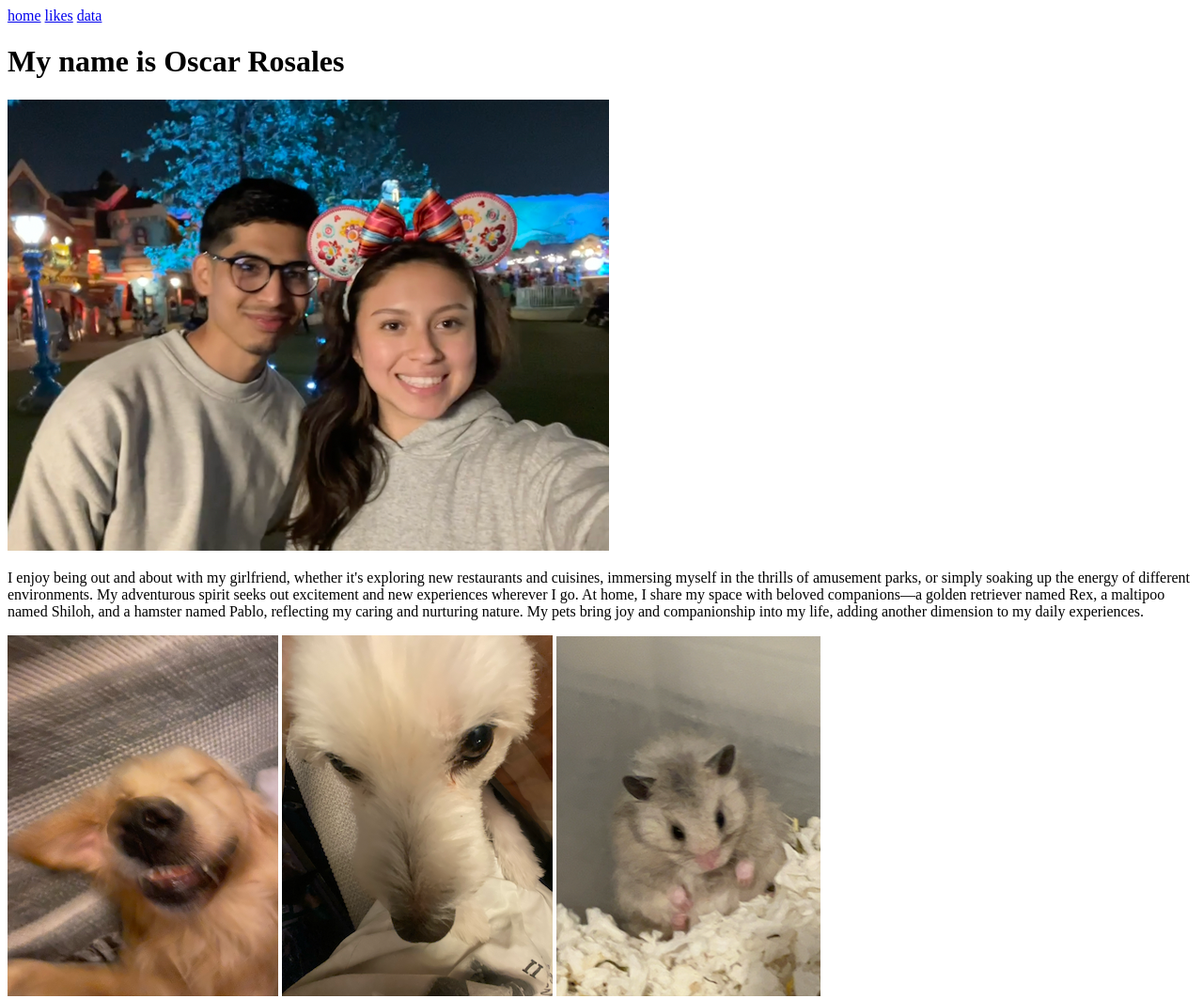
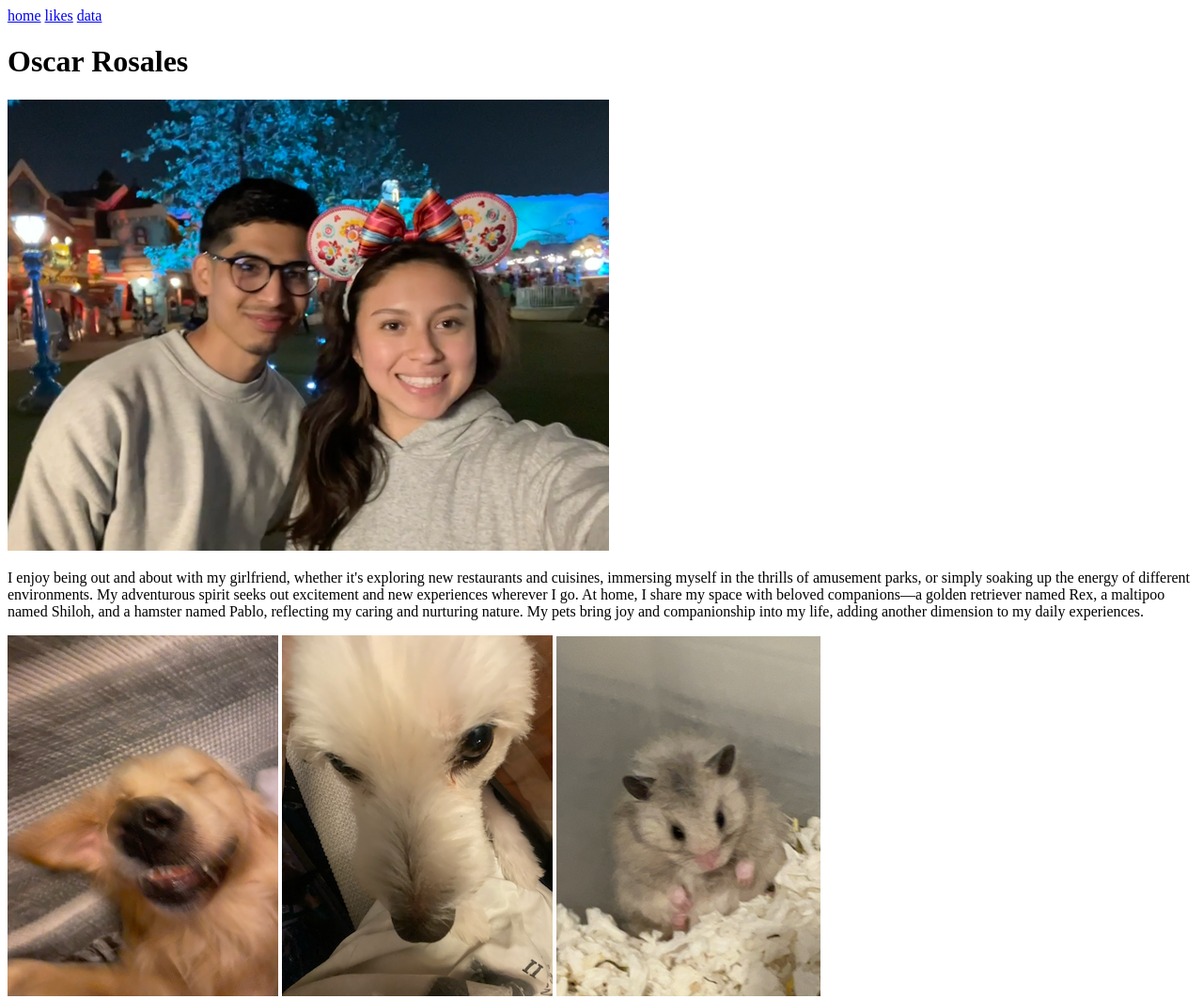
Before and after one commit to ozzyRosales/rosales_digitalTimeCapsule, a plain HTML site: page index.html in a window 1280 px wide. Shown: the top 1063 px of the page at 94% size. Drawn offline with Linux system fonts and the light colour scheme.

Commit message:
Update index.html

```diff
--- a/index.html
+++ b/index.html
@@ -10,7 +10,7 @@
         <title>Oscar Rosales</title>
 </head>
     <body>
-        <h1>My name is Oscar Rosales</h1>
+        <h1>Oscar Rosales</h1>
             <img src="img/Disney_pic_of_me.png">
             <p>I enjoy being out and about with my girlfriend, whether it's exploring new
             restaurants and cuisines, immersing myself in the thrills of amusement parks,
```
